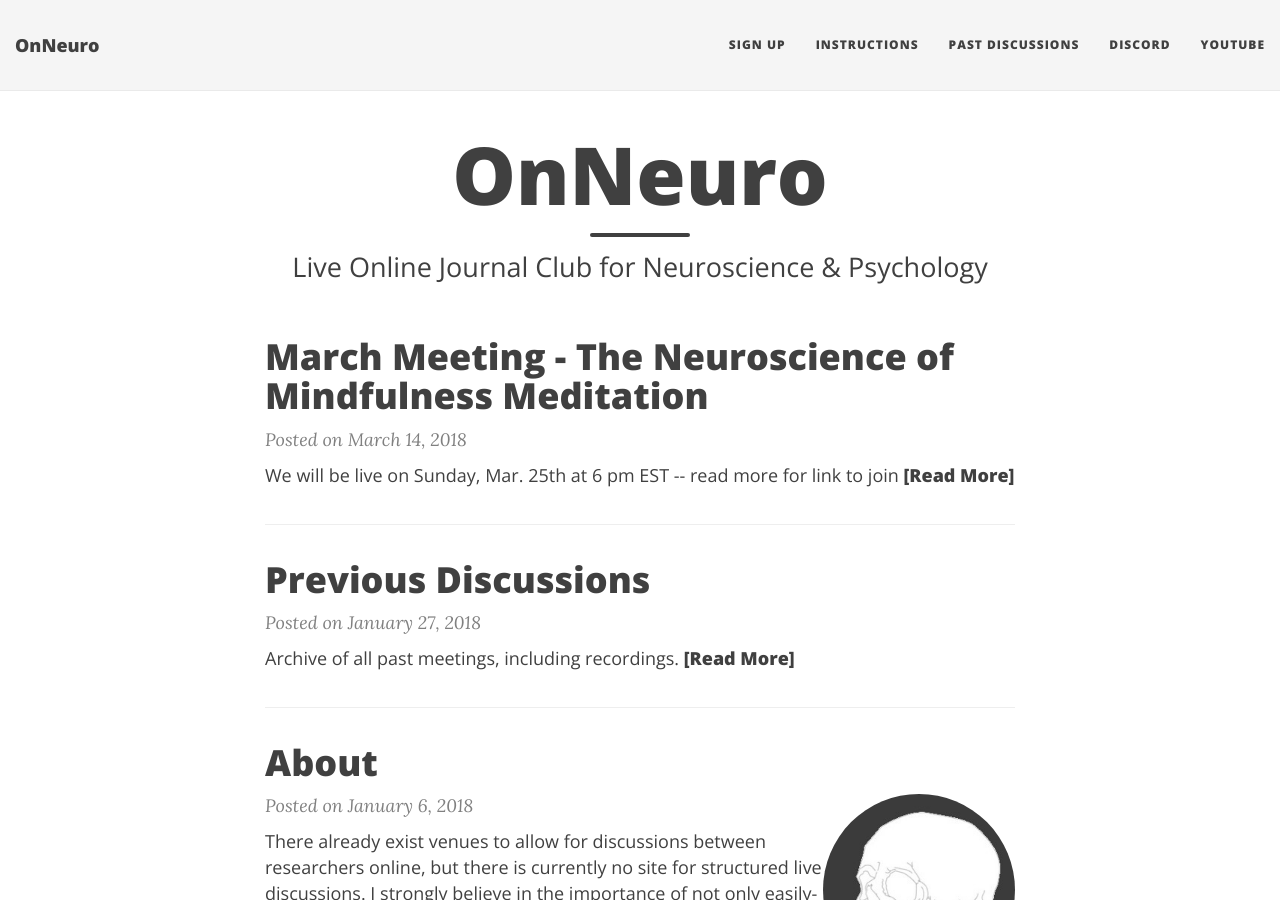
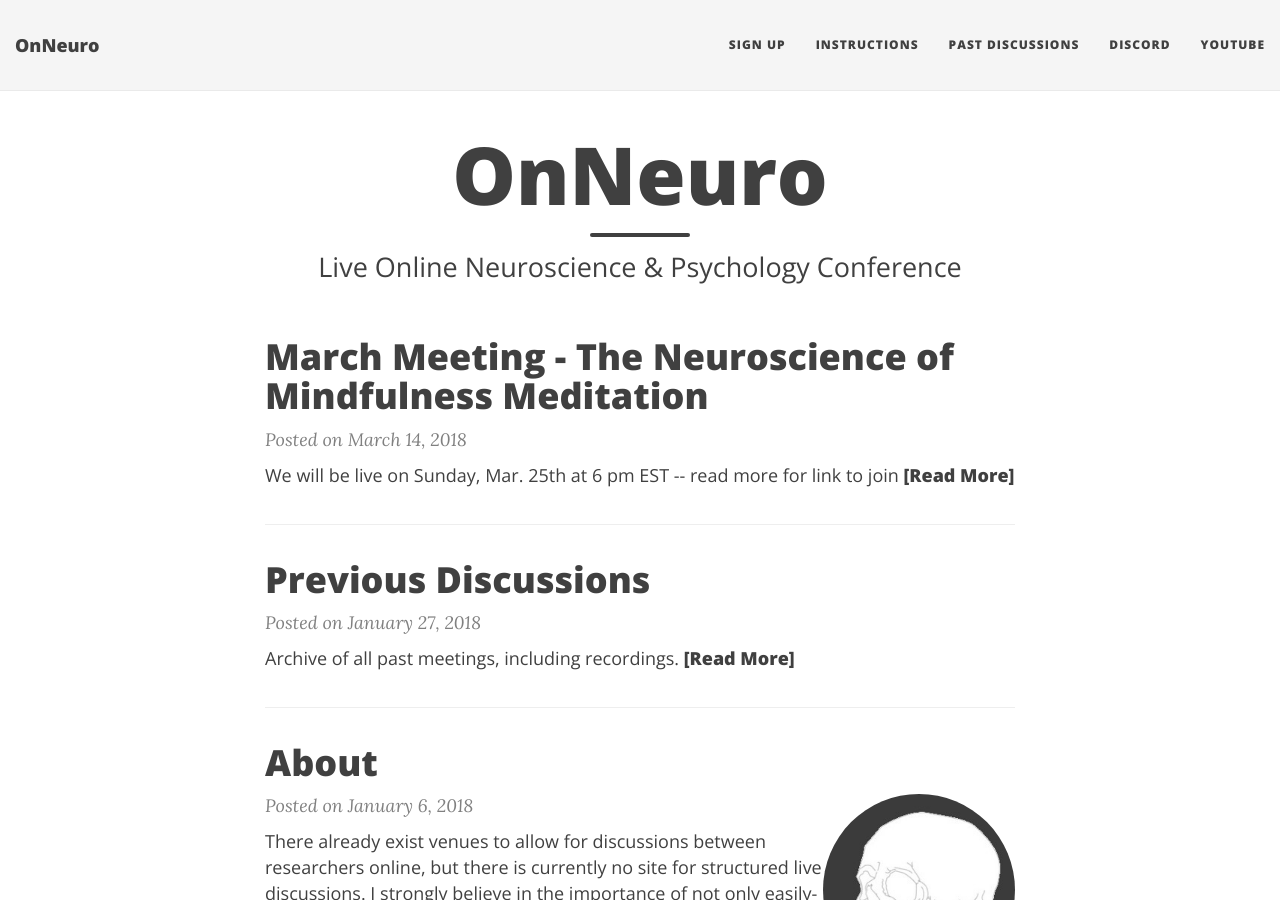
Before and after one commit to OnNeuro/onneuro.github.io, a Jekyll site: the page built from index.html, in a window 1280 px wide and 900 px high. Built offline with Jekyll 4.4.1, drawn with Linux system fonts in a browser that asks for light colours; nearby versions of some CDN libraries; the list of posts is cut into pages by our own code.

Commit message:
Update index.html

```diff
--- a/index.html
+++ b/index.html
@@ -1,7 +1,7 @@
 ---
 layout: page
 title: OnNeuro
-subtitle: Live Online Journal Club for Neuroscience & Psychology
+subtitle: Live Online Neuroscience & Psychology Conference
 use-site-title: true
 ---
 
```
